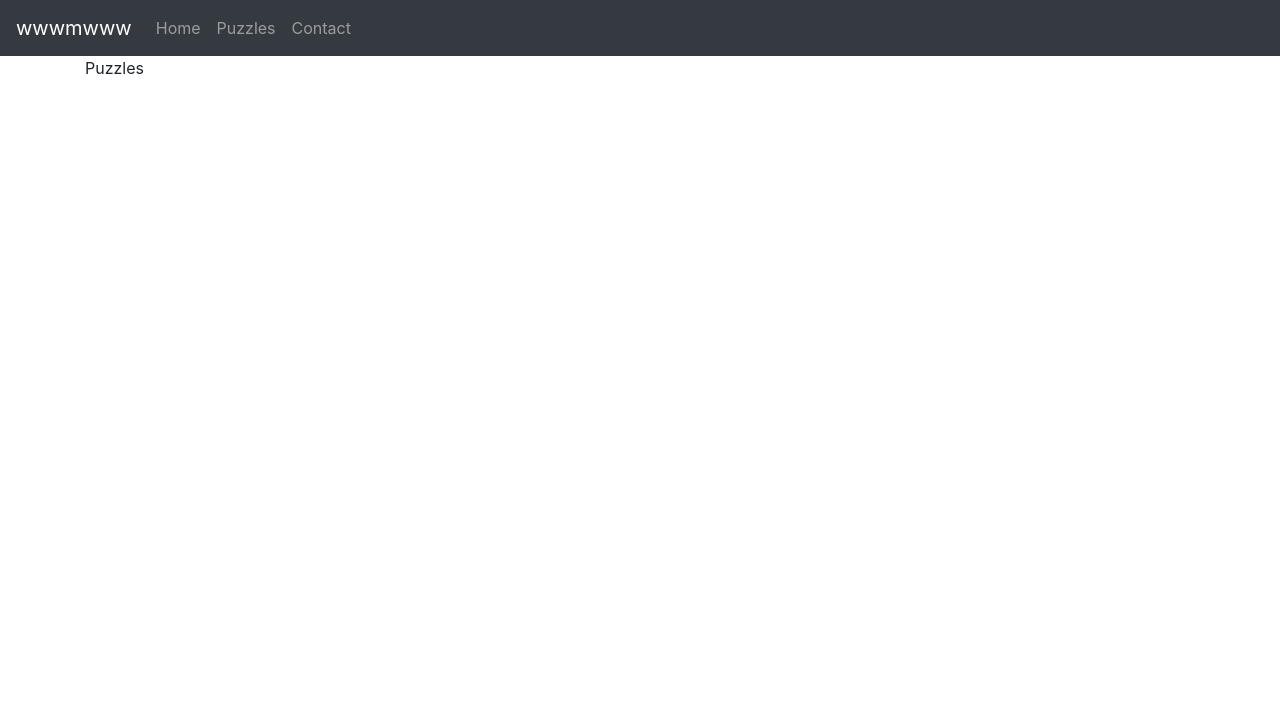
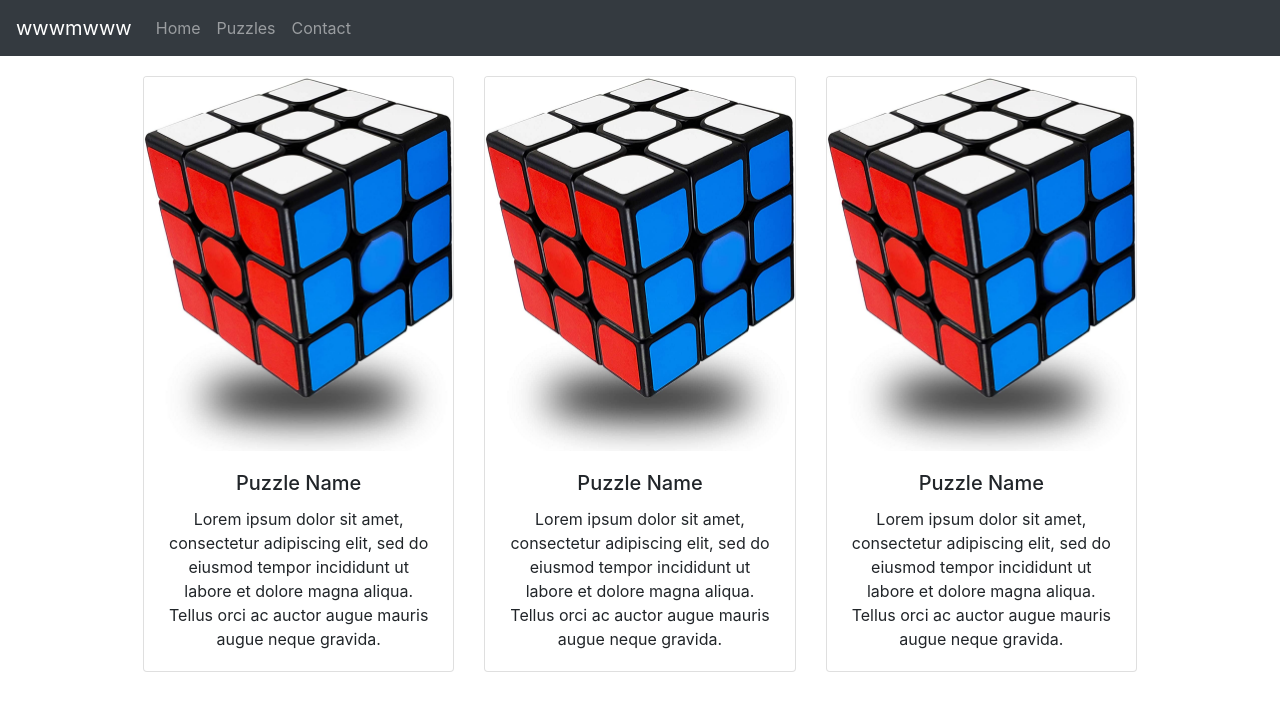
Before and after one commit to alhoffiq/wwwmwww, a React (Create React App) app: page /puzzles in a window 1280 px wide. Shown: the top 710 px of the page. Built offline with nearby package versions, Linux system fonts and the light colour scheme.

Commit message:
Added placeholder puzzles

```diff
--- a/src/App.css
+++ b/src/App.css
@@ -0,0 +1,11 @@
+.home-banner {
+    padding: 20px;
+}
+
+.puzzle {
+    padding: 20px;
+}
+
+#puzzle-container {
+    max-width: 80%;
+}
--- a/src/App.js
+++ b/src/App.js
@@ -10,7 +10,7 @@ function App() {
   return (
     <Router>
       <Navbar />
-      <div className="container main">
+      <div className="main">
         <Switch>
           <Route exact path='/'>
             <Home />
--- /dev/null
+++ b/src/components/Card.js
@@ -0,0 +1,18 @@
+import Card from 'react-bootstrap/Card';
+import image from '../assets/images/placeholder-cube.jpg';
+
+function CardComp() {
+    return (
+        <Card>
+            <Card.Img variant="top" src={image} />
+            <Card.Body>
+                <Card.Title>Puzzle Name</Card.Title>
+                <Card.Text>
+                    Lorem ipsum dolor sit amet, consectetur adipiscing elit, sed do eiusmod tempor incididunt ut labore et dolore magna aliqua. Tellus orci ac auctor augue mauris augue neque gravida.
+                </Card.Text>
+            </Card.Body>
+        </Card>
+    );
+}
+
+export default CardComp;
--- a/src/pages/Home.js
+++ b/src/pages/Home.js
@@ -1,7 +1,12 @@
-
+import banner from '../assets/images/puzzle-banner.jpg'
 function Home() {
     return (
-        <div>Home</div>
+        <div className="container">
+            <div className="container home-banner">
+                <img src={banner} alt="banner"></img>
+            </div>
+            <p>Lorem ipsum dolor sit amet, consectetur adipiscing elit, sed do eiusmod tempor incididunt ut labore et dolore magna aliqua. Tellus orci ac auctor augue mauris augue neque gravida. At tellus at urna condimentum mattis pellentesque id nibh tortor. Elementum curabitur vitae nunc sed velit dignissim sodales ut eu. Feugiat in ante metus dictum at tempor commodo ullamcorper. Lacus vel facilisis volutpat est velit. Sit amet mauris commodo quis imperdiet massa tincidunt. Non arcu risus quis varius quam quisque. Quam id leo in vitae turpis massa sed elementum tempus. Nulla facilisi nullam vehicula ipsum a arcu. Auctor urna nunc id cursus metus aliquam eleifend mi.</p>
+        </div>
     );
 }
 
--- a/src/pages/Puzzles.js
+++ b/src/pages/Puzzles.js
@@ -1,7 +1,14 @@
+import Card from '../components/Card';
 
 function Puzzles() {
     return (
-        <div>Puzzles</div>
+        <div className="container text-center" id="puzzle-container">
+            <div className="row">
+                <div className="col-4 puzzle"><Card /></div>
+                <div className="col-4 puzzle"><Card /></div>
+                <div className="col-4 puzzle"><Card /></div>
+            </div>
+        </div>
     );
 }
 
```
Also changed, not shown: src/assets/images/placeholder-cube.jpg (added), src/assets/images/puzzle-banner.jpg (added).
